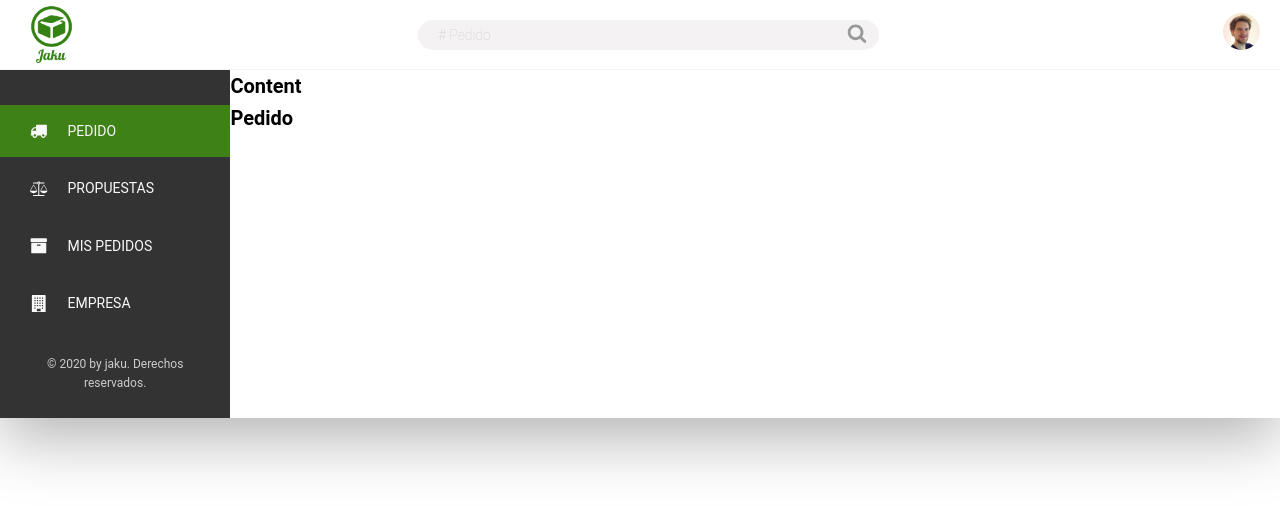
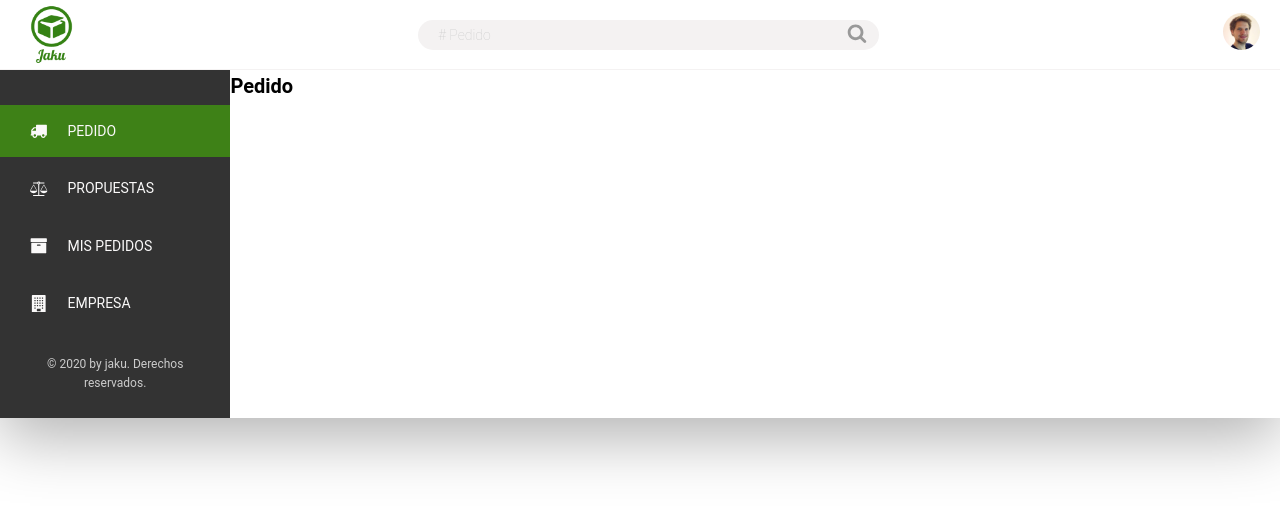
Before and after one commit to jegj/sampleapp, a React (Create React App) app: page /pedido in a window 1280 px wide. Shown: the top 506 px of the page. Built offline with nearby package versions, Linux system fonts and the light colour scheme.

Commit message:
Remove extra div and missing css class

```diff
--- a/src/Layout/Layout.css
+++ b/src/Layout/Layout.css
@@ -28,4 +28,5 @@
 .main {
 	background-color: #fff;
 	flex: 1;
+	align-items: center;
 }
--- a/src/Layout/Layout.js
+++ b/src/Layout/Layout.js
@@ -7,19 +7,13 @@ import SideBar from './SideBar';
 import './Layout.css';
 
 const Layout = props => {
-
 	return (
 		<div className="container">
 			<Header />
 			<div className="content">
 				<SideBar />
 				<main className="main">
-					<div className="overview">
-						<h1 className="overview__heading">
-							Content
-						</h1>
-						{props.children}
-					</div>
+					{props.children}
 				</main>
 			</div>
 		</div>
```
